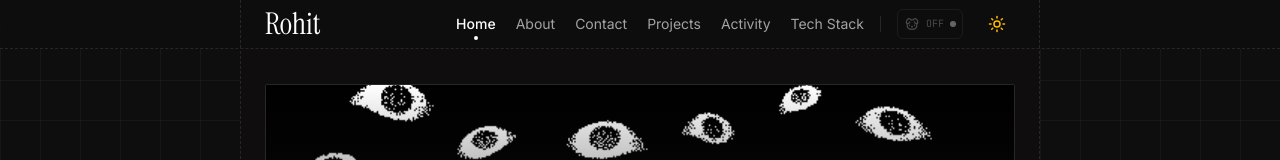
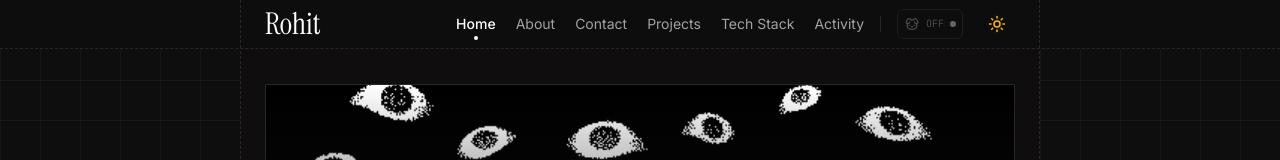
Before and after one commit to Rohitkhb7/Portfolio, a Next.js app: page / in a window 1280 px wide. Shown: the top 160 px of the page. Built offline with nearby package versions, Linux system fonts and the light colour scheme.

Commit message:
style: move GitHub Activity section below Tech Stack

```diff
--- a/src/app/page.tsx
+++ b/src/app/page.tsx
@@ -25,9 +25,9 @@ export default function Home() {
         <div className="w-full border-t border-dashed border-[var(--border-dashed)]" />
         <Projects />
         <div className="w-full border-t border-dashed border-[var(--border-dashed)]" />
+        <TechStackSection />
+        <div className="w-full border-t border-dashed border-[var(--border-dashed)]" />
         <GithubCalendarSection />
-        <div className="w-full border-t border-dashed border-[var(--border-dashed)]" />
-        <TechStackSection />
         <Footer />
       </main>
     </div>
--- a/src/components/Header.tsx
+++ b/src/components/Header.tsx
@@ -14,8 +14,8 @@ export default function Header() {
     { name: "About", href: "#about" },
     { name: "Contact", href: "#contact" },
     { name: "Projects", href: "#projects" },
+    { name: "Tech Stack", href: "#techstack" },
     { name: "Activity", href: "#github-activity" },
-    { name: "Tech Stack", href: "#techstack" },
   ];
 
   return (
```
